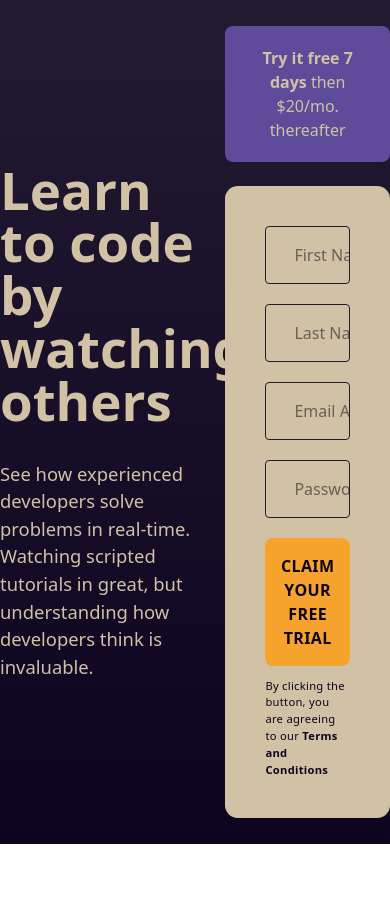
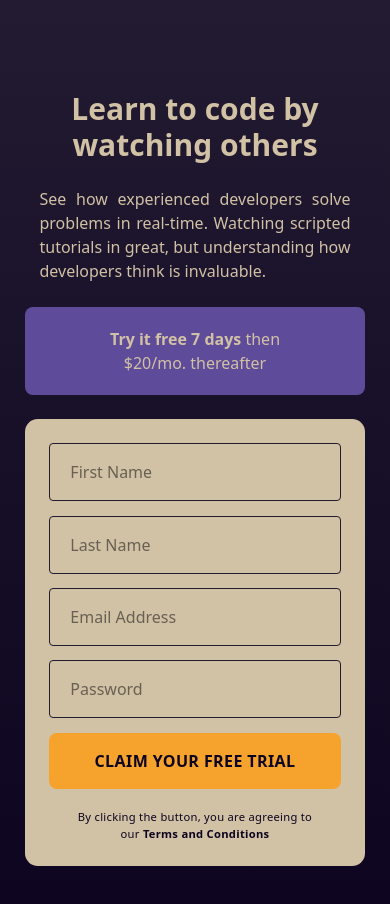
Before and after one commit to Phoebe-Jao/signup-form, a React (Vite) app: page / in a window 390 px wide. Shown: the top 904 px of the page. Before the commit the page ends 844 px from the top, so only its background shows below. Built offline with nearby package versions, Linux system fonts and the light colour scheme.

Commit message:
[add] signup form SP

```diff
--- a/src/App.jsx
+++ b/src/App.jsx
@@ -4,17 +4,17 @@ function App() {
 
   return (
     <main className='bg-gradient-to-b from-custom-purple-500 to-custom-purple-700'>
-      <div className="h-screen w-full max-w-[69.3rem] sm:px-6 mx-auto flex justify-between items-center gap-[1.9rem]">
-        <div className='w-1/2'>
-          <h1 className='text-custom-white text-[3.3rem] font-bold leading-none mb-8'>Learn to code by watching others</h1>
-          <p className='text-custom-white text-[1.15rem] font-medium'>
-            See how experienced developers solve problems in real-time. <br />
+      <div className="h-screen max-sm:h-full w-full max-w-[69.3rem] max-sm:max-w-[87%] sm:px-6 mx-auto flex justify-between items-center gap-[1.9rem] max-sm:gap-6 max-sm:flex-col max-sm:py-[5.7rem]">
+        <div className='w-1/2 max-sm:w-full'>
+          <h1 className='max-sm:max-w-[23rem] text-custom-white text-[3.3rem] max-sm:text-3xl max-sm:text-center max-sm:mx-auto font-bold leading-none max-sm:leading-9 mb-8 max-sm:mb-6'>Learn to code by watching others</h1>
+          <p className='max-sm:max-w-11/12 text-custom-white text-[1.15rem] max-sm:text-[1rem] max-sm:text-justify max-sm:mx-auto  font-medium'>
+            See how experienced developers solve problems in real-time. <br className='min-[48.063rem]:block max-sm:hidden' />
             Watching scripted tutorials in great, but understanding how developers think is invaluable.
           </p>
         </div>
-        <div className='w-1/2'>
-          <a href="#" className='w-full block text-custom-white text-center hover:bg-custom-purple-100 bg-custom-purple-300 transition-all duration-300 rounded-[0.5rem] mb-6 p-5'>
-            <strong>Try it free 7 days</strong> then $20/mo. thereafter
+        <div className='w-1/2 max-sm:w-full'>
+          <a href="#" className='w-full block text-custom-white text-center hover:bg-custom-purple-100 bg-custom-purple-300 transition-all duration-500 rounded-[0.5rem] mb-6 p-5'>
+            <strong>Try it free 7 days</strong> then <br className='max-sm:block' />$20/mo. thereafter
           </a>
           <Form />
         </div>
--- a/src/components/Form.jsx
+++ b/src/components/Form.jsx
@@ -6,13 +6,13 @@ const Form = () => {
   }
 
   return (
-    <form action="" onSubmit={handleFormSubmit} className="bg-custom-white flex flex-col justify-center items-center px-10 py-10 rounded-[0.8rem]">
+    <form action="" onSubmit={handleFormSubmit} className="bg-custom-white flex flex-col justify-center items-center px-10 max-sm:px-6 py-10 max-sm:py-6 rounded-[0.8rem]">
       <Input placeholder="First Name" />
       <Input placeholder="Last Name" />
       <Input type="email" placeholder="Email Address" />
       <Input type="password" placeholder="Password" />
-      <button type="submit" className="w-full text-custom-purple-700 bg-custom-yellow font-bold tracking-wide uppercase rounded-[0.5rem] py-4 cursor-pointer">Claim your free trial</button>
-      <p className="text-[0.7rem] text-custom-purple-700 tracking-wide pt-3">By clicking the button, you are agreeing to our <a href="#" className="font-bold">Terms and Conditions</a></p>
+      <button type="submit" className="w-full text-custom-purple-700 bg-custom-yellow font-bold tracking-wide uppercase rounded-[0.5rem] py-4 cursor-pointer hover:opacity-75 transition-all duration-500">Claim your free trial</button>
+      <p className="text-[0.7rem] text-custom-purple-700 tracking-wide pt-3 max-sm:pt-5 max-sm:text-center">By clicking the button, you are agreeing to <br className="max-sm:block" />our <a href="#" className="font-bold">Terms and Conditions</a></p>
     </form>
   )
 }
--- a/src/components/Input.jsx
+++ b/src/components/Input.jsx
@@ -1,6 +1,6 @@
 const Input = ({ type="text", placeholder }) => {
   return (
-    <input type={type} placeholder={placeholder} required className="w-full border-solid border-[1px] border-custom-purple-500 rounded pl-7 py-4 mb-5 font-medium" />
+    <input type={type} placeholder={placeholder} required className="w-full border-solid border-[1px] border-custom-purple-500 rounded pl-7 max-sm:pl-5 py-4 mb-5 max-sm:mb-[0.9rem] font-medium outline-none" />
   )
 }
 
--- a/src/index.css
+++ b/src/index.css
@@ -1,10 +1,10 @@
-@import "tailwindcss";
+@import "tailwindcss" important;
 @import url('https://fonts.googleapis.com/css2?family=Poppins:ital,wght@0,100;0,200;0,300;0,400;0,500;0,600;0,700;0,800;0,900;1,100;1,200;1,300;1,400;1,500;1,600;1,700;1,800;1,900&display=swap');
 
 @theme {
   --font-display: "Poppins", "sans-serif";
 
-  --breakpoint-sm: "23.438rem";
+  --breakpoint-xs: "23.438rem";
   --breakpoint-xl: "90rem";
 
   --color-custom-yellow: #f6a32e;
@@ -19,8 +19,3 @@ body {
   padding: 0;
   margin: 0;
 }
-/*
-body {
-  background: linear-gradient(to bottom, var(--color-custom-purple-500), var(--color-custom-purple-700));
-  background-repeat: no-repeat;
-} */
```
